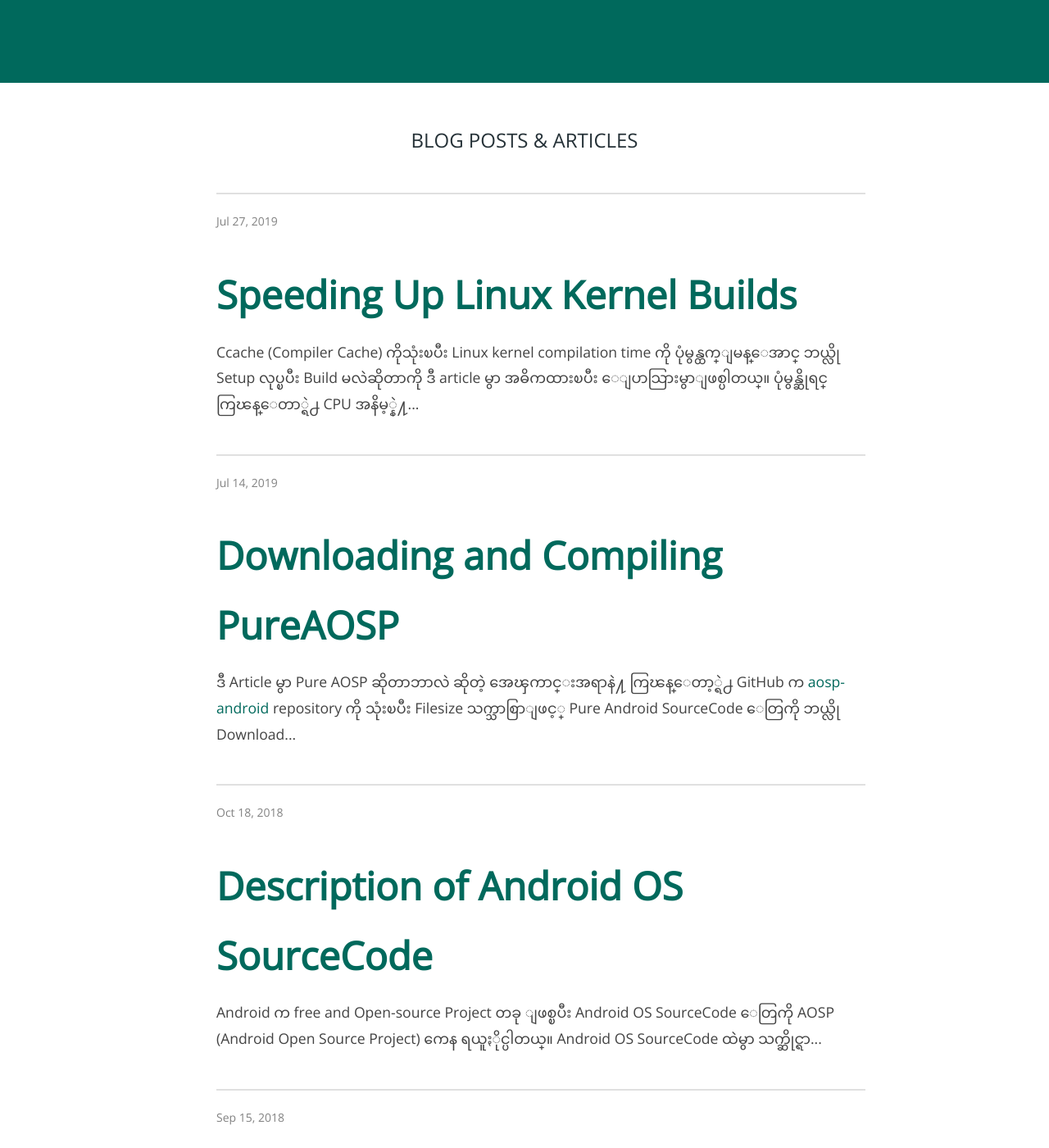
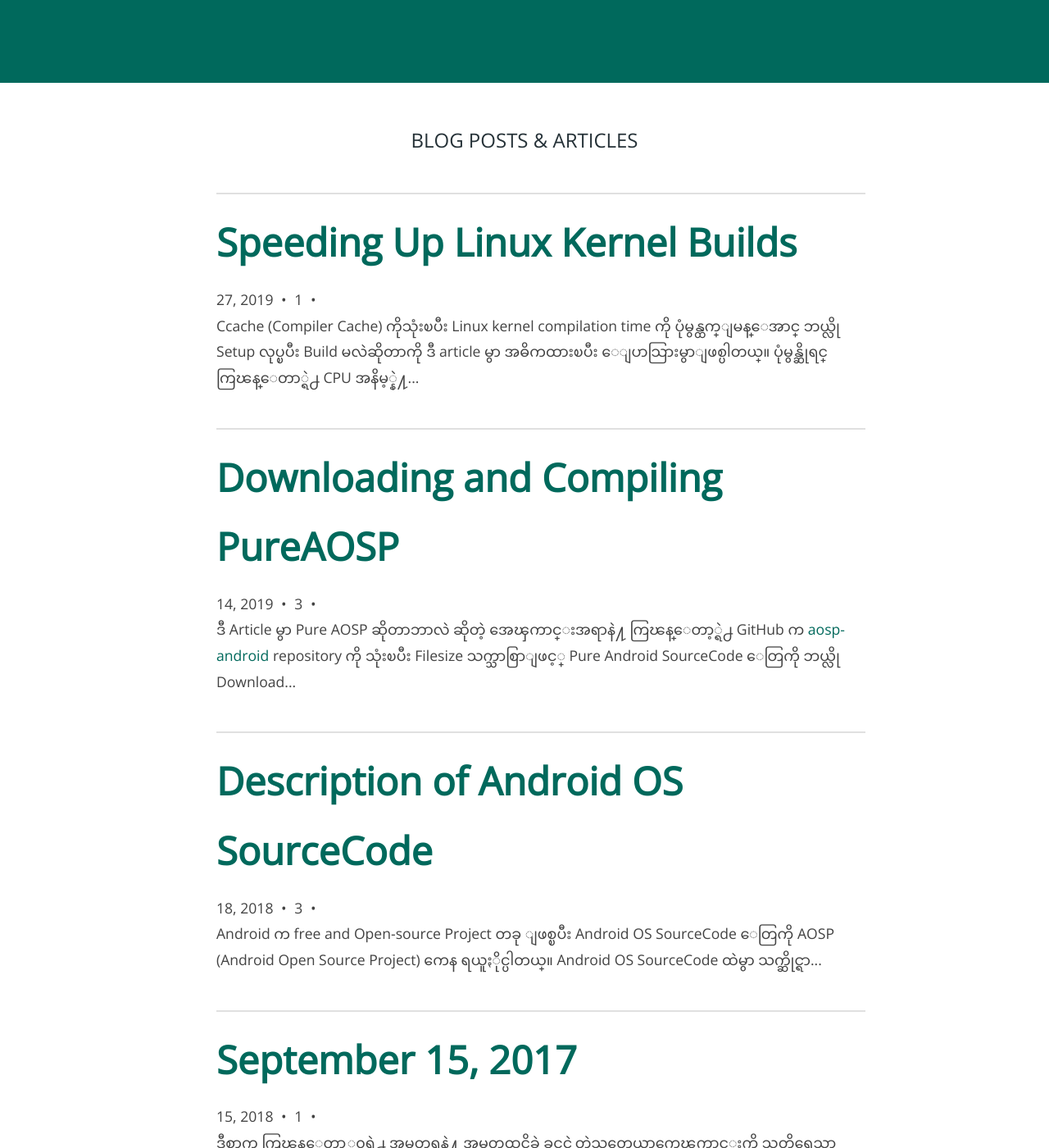
Before and after one commit to zawzaww/zawzaww.github.io, a Jekyll site: the page built from blog/index.html, in a window 1280 px wide and 1400 px high, scrolled down 241 px. Shown: the whole window at 82% size. Built offline with Jekyll 4.4.1, drawn with Linux system fonts in a browser that asks for light colours; the list of posts is cut into pages by our own code; some of the changed text lies outside the part shown.

Commit message:
_includes: _layouts: Add post meta info and read time for blog layout
Signed-off-by: Zaw Zaw <zawzthein@outlook.com>

```diff
--- /dev/null
+++ b/_includes/post-meta-info.html
@@ -0,0 +1,27 @@
+<div>
+    <time datetime="{{ include.post_date | date_to_xmlschema }}" itemprop="datePublished">
+      {% assign m = include.post_date | date: "%-m" %}
+      {% case m %}
+        {% when '1' %}{{ site.t[include.post_lang].months.january }}
+        {% when '2' %}{{ site.t[include.post_lang].months.february }}
+        {% when '3' %}{{ site.t[include.post_lang].months.march }}
+        {% when '4' %}{{ site.t[include.post_lang].months.april }}
+        {% when '5' %}{{ site.t[include.post_lang].months.may }}
+        {% when '6' %}{{ site.t[include.post_lang].months.june }}
+        {% when '7' %}{{ site.t[include.post_lang].months.july }}
+        {% when '8' %}{{ site.t[include.post_lang].months.august }}
+        {% when '9' %}{{ site.t[include.post_lang].months.september }}
+        {% when '10' %}{{ site.t[include.post_lang].months.october }}
+        {% when '11' %}{{ site.t[include.post_lang].months.november }}
+        {% when '12' %}{{ site.t[include.post_lang].months.december }}
+      {% endcase %}
+      {{ include.post_date | date: " %-d, %Y" }}
+    </time>
+    <span style="padding-left: 5px; padding-right: 5px;"> • </span>
+    <span itemprop="readtime">
+      {% capture read_time %}{% include read-time.html %}{% endcapture %}{{ read_time | strip }}
+    </span>
+    <span style="padding-left: 5px; padding-right: 5px;"> • </span>
+    {% assign canonical_url = include.post_url | replace:'index.html','' | prepend: site.baseurl | prepend: site.url %}
+
+  </div>
--- /dev/null
+++ b/_includes/read-time.html
@@ -0,0 +1,9 @@
+{% assign words_per_minute = site.words_per_minute | default: 200 %}
+
+{% assign words = post.content | default: content | strip_html | number_of_words %}
+
+{% if words < words_per_minute %}
+  ~1 {{ site.t[page.lang].read-time }}
+{% else %}
+  {{ words | divided_by:words_per_minute }} {{ site.t[page.lang].read-time }}
+{% endif %}
--- a/_layouts/blog.html
+++ b/_layouts/blog.html
@@ -17,12 +17,13 @@
 
         <li>
 
-          {% assign date_format = site.cayman-blog.date_format | default: "%b %-d, %Y" %}
-          <span class="post-meta">{{ post.date | date: date_format }}</span>
-
           <h1>
             <a class="post-link" href="{{ post.url | relative_url }}" title="{{ post.title }}">{{ post.title | escape }}</a>
           </h1>
+
+          <div class="post-meta-list">
+            {% include post-meta-info.html post_date=post.date post_ref=post.ref post_url=post.url %}
+          </div>
 
           <span>{{ post.excerpt | markdownify | truncatewords: 24 }}</span>
 
```
